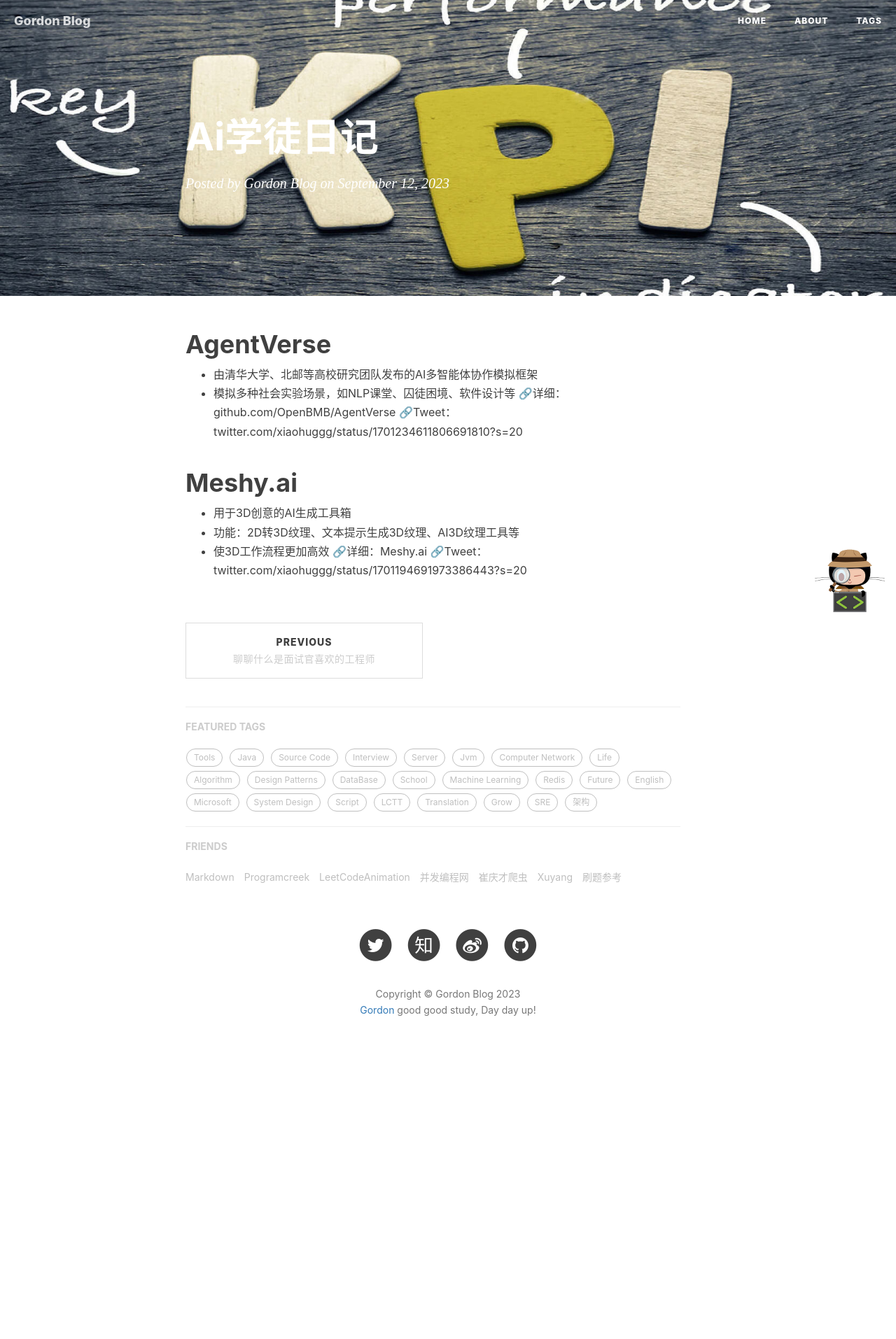
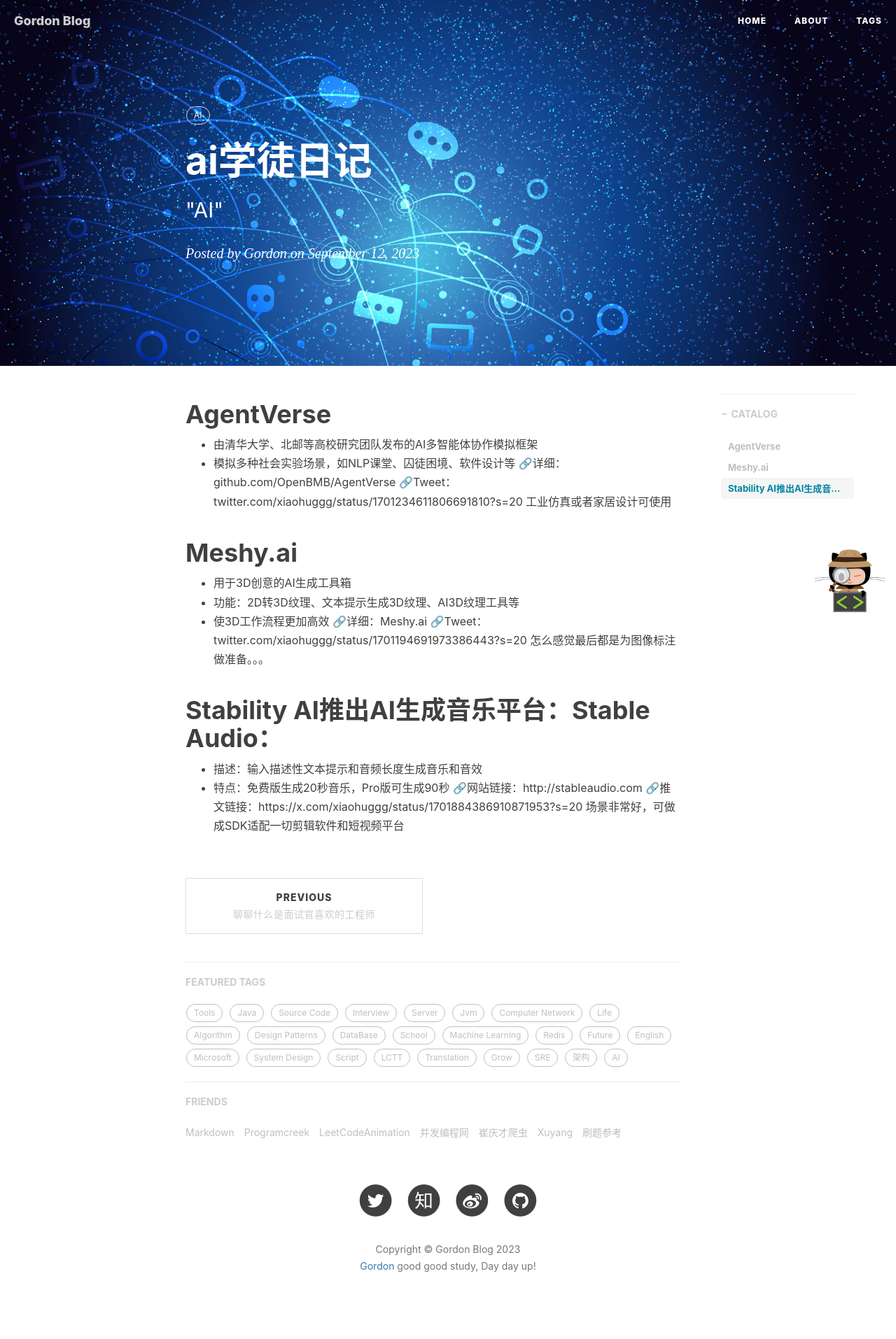
Before and after one commit to Gordon-Deng/Gordon-Deng.github.io, a Jekyll site: the page built from _posts/2023-09-12-ai学徒日记.markdown, in a window 1280 px wide. Shown: the whole page at 70% size. Built offline with Jekyll 4.4.1, drawn with Linux system fonts in a browser that asks for light colours; nearby versions of some CDN libraries; our own code applies the rules of GitHub Pages for plain Markdown files; comment, search, counter and statistics services are not loaded; before the commit the page ends 1548 px from its top, so only the background shows below that.

Commit message:
Update 2023-09-12-ai学徒日记.markdown

```diff
--- a/_posts/2023-09-12-ai学徒日记.markdown
+++ b/_posts/2023-09-12-ai学徒日记.markdown
@@ -1,10 +1,21 @@
+---
+layout:     post
+title:      "ai学徒日记 "
+subtitle:   "\"AI\""
+date:       2023-09-12 12:00:00
+author:     "Gordon"
+header-img: "img/in-post/2018-03-24-http/http-bg.jpg"
+catalog: true
+tags:
+    - AI
+---
+
 # AgentVerse
 - 由清华大学、北邮等高校研究团队发布的AI多智能体协作模拟框架
 - 模拟多种社会实验场景，如NLP课堂、囚徒困境、软件设计等
 🔗详细：github.com/OpenBMB/AgentVerse
 🔗Tweet：twitter.com/xiaohuggg/status/1701234611806691810?s=20
-
-
+工业仿真或者家居设计可使用
 
 # Meshy.ai
 - 用于3D创意的AI生成工具箱
@@ -12,3 +23,11 @@
 - 使3D工作流程更加高效
 🔗详细：Meshy.ai
 🔗Tweet：twitter.com/xiaohuggg/status/1701194691973386443?s=20
+怎么感觉最后都是为图像标注做准备。。。
+
+# Stability AI推出AI生成音乐平台：Stable Audio：
+- 描述：输入描述性文本提示和音频长度生成音乐和音效
+- 特点：免费版生成20秒音乐，Pro版可生成90秒
+🔗网站链接：http://stableaudio.com
+🔗推文链接：https://x.com/xiaohuggg/status/1701884386910871953?s=20
+场景非常好，可做成SDK适配一切剪辑软件和短视频平台
```
